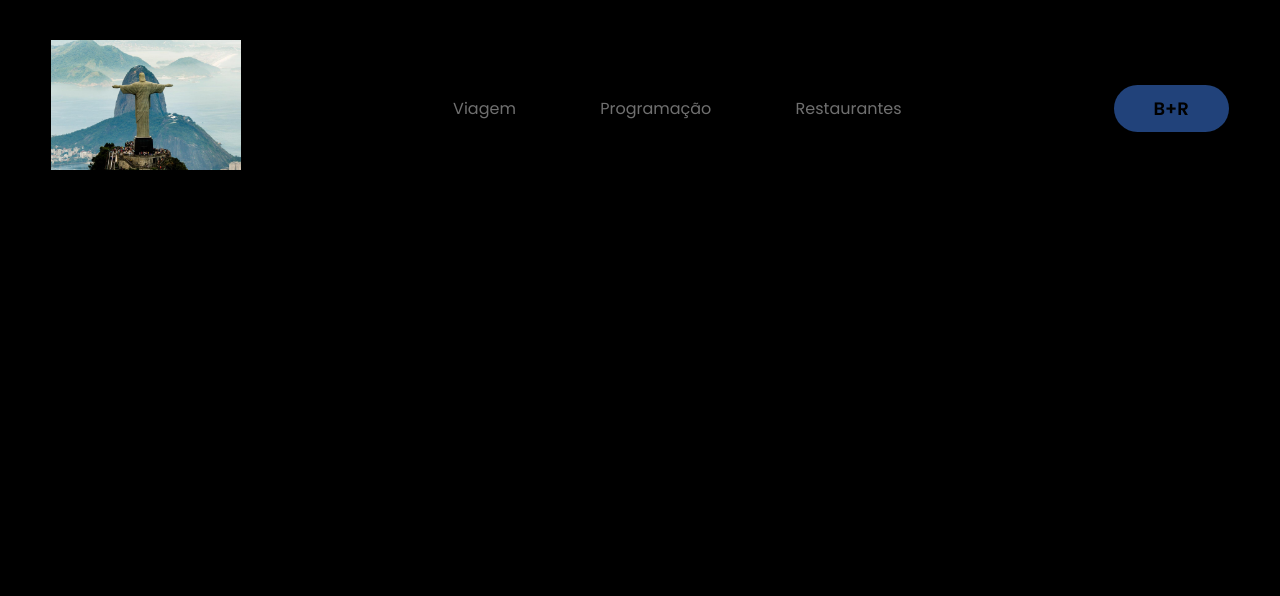
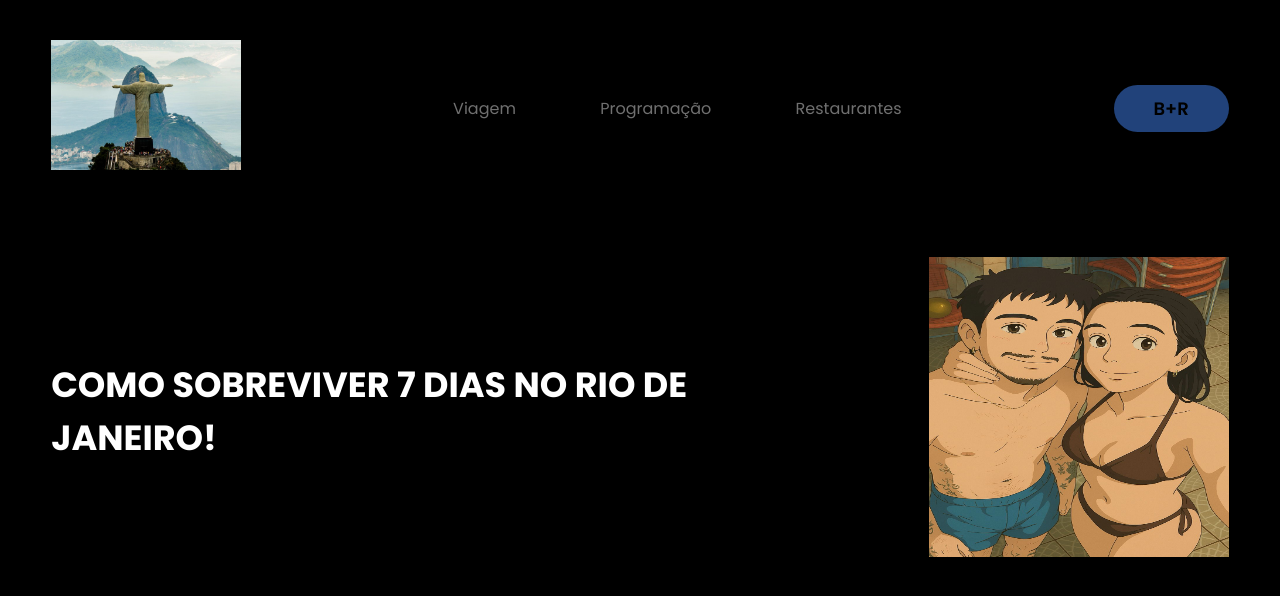
Before and after one commit to rruanpereira/viagem, a plain HTML site: page index.html in a window 1280 px wide. Drawn offline with Linux system fonts and the light colour scheme.

Commit message:
atualizando

```diff
--- a/index.html
+++ b/index.html
@@ -44,9 +44,20 @@
 <main>
     <section class="topo-do-site">
         <div class="interface">
+            <div class="flex">
+            <div class="txt-topo-site">
+                <h1>COMO SOBREVIVER 7 DIAS NO RIO DE JANEIRO!</h1>
+                <p></p>
 
-        </div>
-    </section>
+            </div> <!--txt-topo-site-->
+
+            <div class="img-topo-site">
+                <img src="images/WhatsApp Image 2025-04-01 at 10.39.34.jpeg" width="300" height="300" alt="amor">
+
+            </div> <!--img-topo-site-->
+            </div> <!--flex-->
+        </div> <!--interface-->
+    </section> <!--topo-do-site-->
 </main>
 
 </body>
--- a/style.css
+++ b/style.css
@@ -14,6 +14,10 @@ body{
 .interface{
     max-width: 1280px;
     margin: 0 auto;
+}
+
+.flex{
+    display: flex;
 }
 
 /* ESTILO DO CABEÇALHO */
@@ -61,3 +65,23 @@ header .btn-contato button{
 header .btn-contato button :hover{
     box-shadow: 0px 0px 8px rgb(29, 29, 179);
 }
+
+/* ESTILO DO TOPO */
+section.topo-do-site{
+    padding: 40px 4%;
+}
+
+section.topo-do-site .flex{
+    align-items: center;
+    justify-content: center;
+    gap: 100px;
+}
+
+.topo-do-site h1{
+    color: #fff;
+    font-size: 35px;
+}
+
+.topo-do-site p{
+    color: #fff;
+}
```
